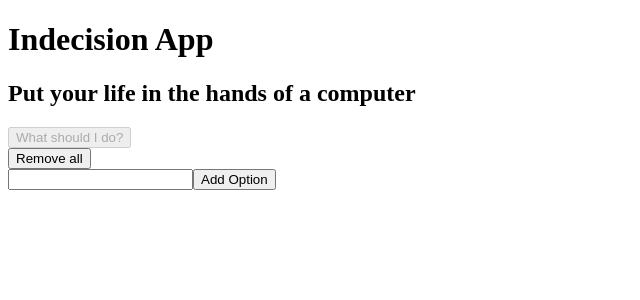
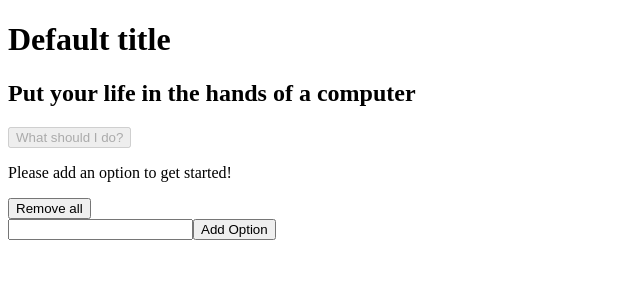
Before and after one commit to ChristopheTiet/the-good-deed, a React (Create React App) app: page / in a window 1280 px wide. Shown: the top 300 px of the page, without its empty margins (0-640 px from the left). Built offline with nearby package versions, Linux system fonts and the light colour scheme.

Commit message:
feat: refactor with functional component and persist data in localstorage

```diff
--- a/src/Action.tsx
+++ b/src/Action.tsx
@@ -1,23 +1,16 @@
-import { Component } from "react";
-
 interface ActionProps {
     hasOptions: boolean;
     handlePick: (event: React.MouseEvent<HTMLButtonElement>) => void;
 }
 
-class Action extends Component<ActionProps>{
-    render() {
-        return (
-            <div>
-            <button
-                onClick={this.props.handlePick}
-                disabled={!this.props.hasOptions}
-            >
+const Action = (props: ActionProps) => {
+    return (
+        <div>
+            <button onClick={props.handlePick} disabled={!props.hasOptions}>
                 What should I do?
             </button>
-            </div>
-        )
-    }
-}
+        </div>
+    );
+};
 
-export default Action
+export default Action;
--- a/src/AddOption.tsx
+++ b/src/AddOption.tsx
@@ -9,11 +9,11 @@ interface AddOptionState {
 }
 
 interface FormElements extends HTMLFormControlsCollection {
-    option: HTMLInputElement
+    option: HTMLInputElement;
 }
 
 interface AddOptionFormElement extends HTMLFormElement {
-    readonly elements: FormElements
+    readonly elements: FormElements;
 }
 
 class AddOption extends Component<AddOptionProps, AddOptionState> {
@@ -21,8 +21,8 @@ class AddOption extends Component<AddOptionProps, AddOptionState> {
         super(props);
         this.handleFormSubmit = this.handleFormSubmit.bind(this);
         this.state = {
-            error: undefined
-        }
+            error: undefined,
+        };
     }
 
     handleFormSubmit(e: React.FormEvent<AddOptionFormElement>) {
@@ -34,7 +34,7 @@ class AddOption extends Component<AddOptionProps, AddOptionState> {
 
         this.setState(() => ({ error }));
 
-        e.currentTarget.elements.option.value = '';
+        e.currentTarget.elements.option.value = "";
     }
 
     render() {
@@ -42,12 +42,11 @@ class AddOption extends Component<AddOptionProps, AddOptionState> {
             <div>
                 {this.state.error && <p> {this.state.error} </p>}
                 <form onSubmit={this.handleFormSubmit}>
-                    <input type='text' name='option'></input>
+                    <input type="text" name="option"></input>
                     <button>Add Option</button>
                 </form>
-
             </div>
-        )
+        );
     }
 }
 
--- a/src/Header.tsx
+++ b/src/Header.tsx
@@ -1,19 +1,19 @@
-import { Component } from 'react';
-
 interface HeaderProps {
-  title: string;
-  subtitle: string;
+    title: string;
+    subtitle: string;
 }
 
-class Header extends Component<HeaderProps> {
-  render() {
+const Header = (props: HeaderProps) => {
     return (
-      <div>
-        <h1>{this.props.title}</h1>
-        <h2>{this.props.subtitle}</h2>
-      </div>
+        <div>
+            <h1>{props.title}</h1>
+            {props.subtitle && <h2>{props.subtitle}</h2>}
+        </div>
     );
-  }
-}
+};
 
-export default Header
+Header.defaultProps = {
+    title: "Default title",
+};
+
+export default Header;
--- a/src/IndecisionApp.tsx
+++ b/src/IndecisionApp.tsx
@@ -4,29 +4,60 @@ import AddOption from "./AddOption";
 import Header from "./Header";
 import Options from "./Options";
 
-type IndecisionAppProps = {};
+interface IndecisionAppProps {
+    options: string[];
+}
 
-type IndecisionAppState = {
+interface IndecisionAppState {
     options: string[];
-};
+}
 
 class IndecisionApp extends Component<IndecisionAppProps, IndecisionAppState> {
+    static defaultProps = {
+        options: [],
+    };
     constructor(props: IndecisionAppProps | Readonly<IndecisionAppProps>) {
         super(props);
+        this.handleDeleteOption = this.handleDeleteOption.bind(this);
         this.handleDeleteOptions = this.handleDeleteOptions.bind(this);
         this.handlePick = this.handlePick.bind(this);
         this.handleAddOption = this.handleAddOption.bind(this);
         this.state = {
-            options: [],
+            options: props.options,
         };
     }
 
+    componentDidMount() {
+        try {
+            const json = localStorage.getItem("options");
+            if (json) {
+                const options = JSON.parse(json);
+                if (options) {
+                    this.setState(() => ({ options }));
+                }
+            }
+        } catch {}
+    }
+
+    componentDidUpdate(
+        prevProps: IndecisionAppProps,
+        prevState: IndecisionAppState
+    ) {
+        if (prevState.options.length !== this.state.options.length) {
+            const options = JSON.stringify(this.state.options);
+            localStorage.setItem("options", options);
+        }
+    }
+    handleDeleteOption(optionToRemove: string) {
+        this.setState((prevState) => ({
+            options: prevState.options.filter(
+                (option: string) => optionToRemove !== option
+            ),
+        }));
+    }
+
     handleDeleteOptions() {
-        this.setState(() => {
-            return {
-                options: [],
-            };
-        });
+        this.setState(() => ({ options: [] }));
     }
 
     handlePick() {
@@ -42,24 +73,23 @@ class IndecisionApp extends Component<IndecisionAppProps, IndecisionAppState> {
         if (this.state.options.indexOf(option) !== -1) {
             return "This option already exists.";
         }
-        this.setState((prevState) => {
-            return {
-                options: prevState.options.concat(option),
-            };
-        });
+        this.setState((prevState) => ({
+            options: prevState.options.concat(option),
+        }));
     }
     render() {
-        const title: string = "Indecision App";
+        // const title: string = "Indecision App";
         const subtitle: string = "Put your life in the hands of a computer";
         return (
             <div>
-                <Header title={title} subtitle={subtitle} />
+                <Header subtitle={subtitle} />
                 <Action
                     hasOptions={this.state.options.length > 0}
                     handlePick={this.handlePick}
                 />
                 <Options
                     options={this.state.options}
+                    handleDeleteOption={this.handleDeleteOption}
                     handleDeleteOptions={this.handleDeleteOptions}
                 />
                 <AddOption handleAddOption={this.handleAddOption} />
--- a/src/Option.tsx
+++ b/src/Option.tsx
@@ -1,17 +1,21 @@
-import { Component } from "react";
-
 type OptionProps = {
     optionText: string;
-}
+    handleDeleteOption: (option: string) => void;
+};
 
-class Option extends Component<OptionProps> {
-    render() {
-        return (
-            <div>
-                {this.props.optionText}
-            </div>
-        )
-    }
-}
+const Option = (props: OptionProps) => {
+    return (
+        <div>
+            {props.optionText}
+            <button
+                onClick={(e) => {
+                    props.handleDeleteOption(props.optionText);
+                }}
+            >
+                Remove
+            </button>
+        </div>
+    );
+};
 
 export default Option;
--- a/src/Options.tsx
+++ b/src/Options.tsx
@@ -1,20 +1,27 @@
-import { Component } from "react";
 import Option from "./Option";
 
 interface OptionsProps {
     options: string[];
+    handleDeleteOption: (option: string) => void;
     handleDeleteOptions: (event: React.MouseEvent<HTMLButtonElement>) => void;
 }
 
-class Options extends Component<OptionsProps> {
-    render() {
-        return (
-            <div>
-                <button onClick={this.props.handleDeleteOptions}>Remove all</button>
-                {this.props.options.map(option => <Option key={option} optionText={option} />)}
-            </div>
-        )
-    }
-}
+const Options = (props: OptionsProps) => {
+    return (
+        <div>
+            {props.options.length === 0 && (
+                <p>Please add an option to get started!</p>
+            )}
+            <button onClick={props.handleDeleteOptions}>Remove all</button>
+            {props.options.map((option) => (
+                <Option
+                    key={option}
+                    optionText={option}
+                    handleDeleteOption={props.handleDeleteOption}
+                />
+            ))}
+        </div>
+    );
+};
 
 export default Options;
```
Also changed, not shown: src/setupTests.ts (deleted, +0 -5 lines).
